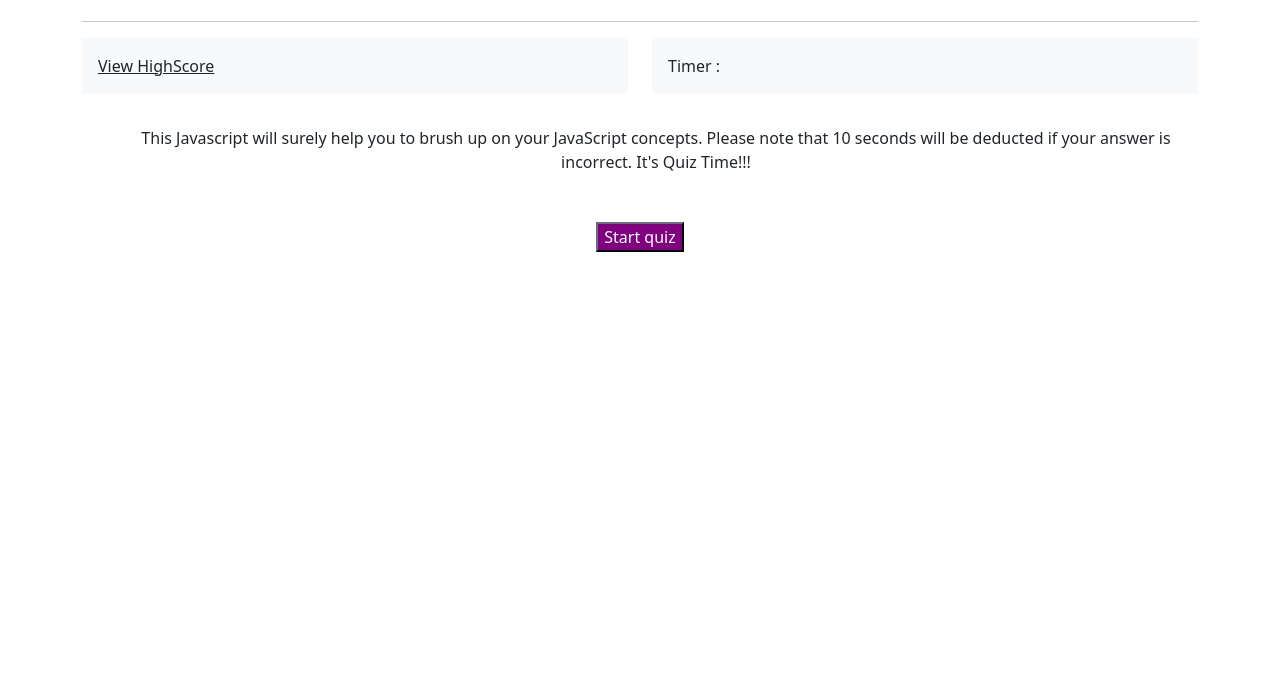
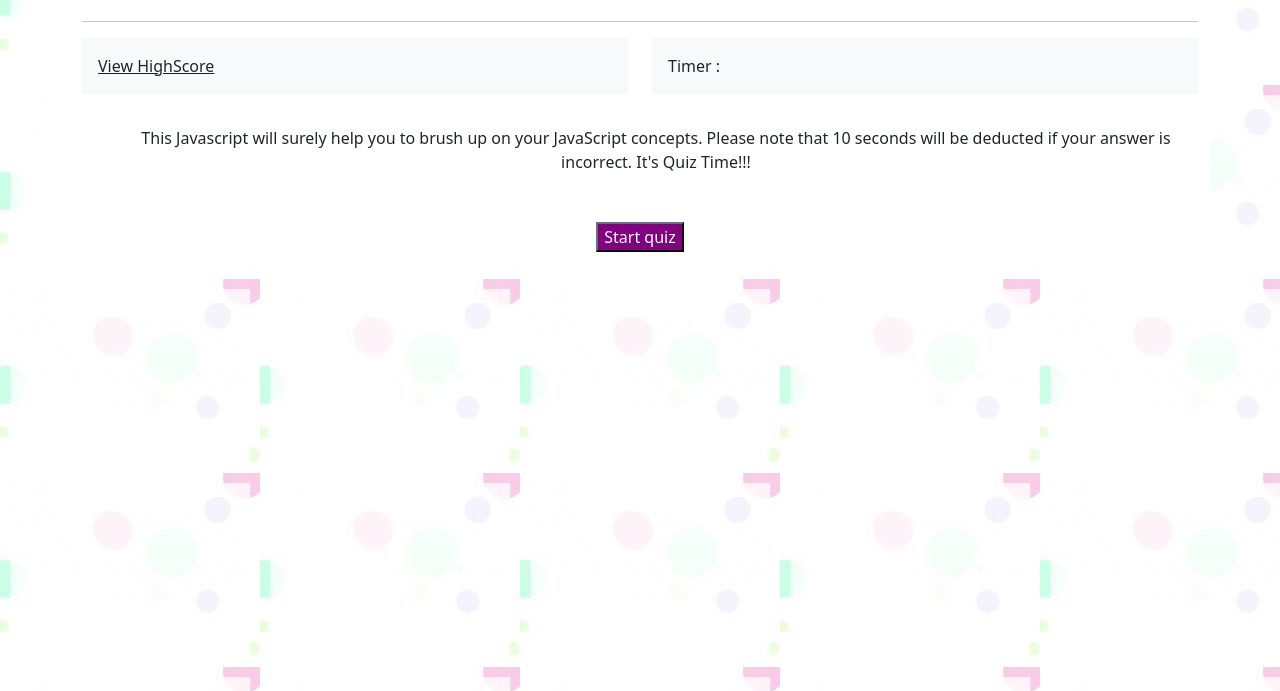
Before and after one commit to Bhavipatel21/Code-Quiz, a plain HTML site: page index.html in a window 1280 px wide. Shown: the part 109-800 px from the top of the page. Drawn offline with nearby package versions, Linux system fonts and the light colour scheme.

Commit message:
added backgroud image

```diff
--- a/index.html
+++ b/index.html
@@ -20,7 +20,7 @@
 
 </head>
 
-<body class="d-flex flex-column min-vh-100" style="background-image: url(assets/bgimage.png); width: auto;">
+<body class="d-flex flex-column min-vh-100" style="background-image: url(assets/images/bgimage.jpg); width: auto;">
 
     <!--main layout-->
     <main style="flex: 1 1 auto;" class="container-fluid flex-fill">
```
